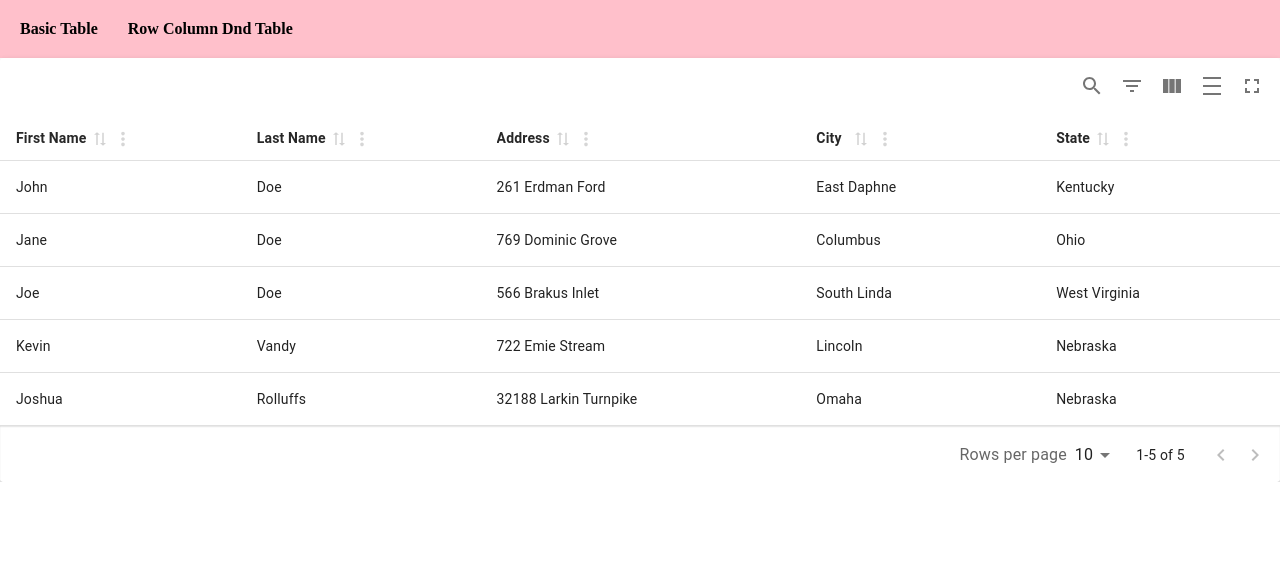
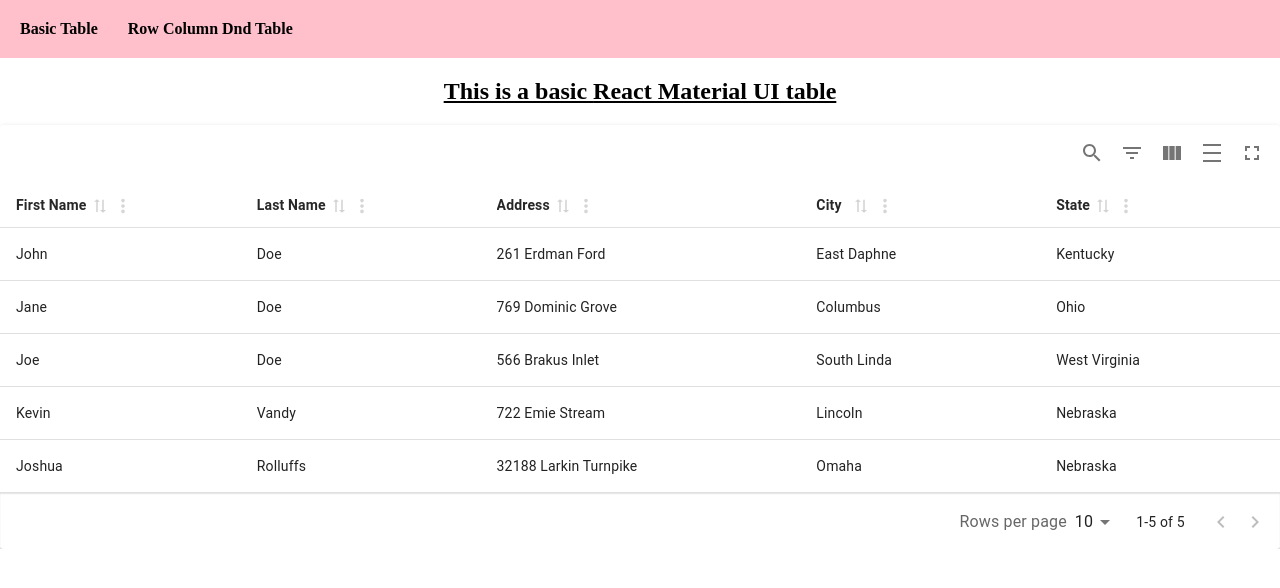
Before and after one commit to Prakash171999/table-dnd, a Next.js app: page /basic-table in a window 1280 px wide. Shown: the top 588 px of the page. Built offline with nearby package versions, Linux system fonts and the light colour scheme.

Commit message:
Fix:Added title to the pages

```diff
--- a/src/pages/basic-table/index.tsx
+++ b/src/pages/basic-table/index.tsx
@@ -94,7 +94,14 @@ const Basic = () => {
     []
   );
 
-  return <MaterialReactTable columns={columns} data={data} />;
+  return (
+    <>
+      <h2 style={{ textAlign: "center", padding: "20px" }}>
+        <u>This is a basic <b>React Material UI table</b></u>
+      </h2>
+      <MaterialReactTable columns={columns} data={data} />
+    </>
+  );
 };
 
 export default Basic;
--- a/src/pages/row-column-dnd/index.tsx
+++ b/src/pages/row-column-dnd/index.tsx
@@ -51,6 +51,10 @@ const RowColumnDnd = () => {
 
   const [data, setData] = useState(() => initialData);
   return (
+    <>
+      <h2 style={{ textAlign: "center", padding: "20px" }}>
+        <u>This <b>React Material UI table</b> row and column is dragable, column sortable and column resizeable</u>
+      </h2>
       <MaterialReactTable
         autoResetPageIndex={false}
         columns={columns}
@@ -75,6 +79,7 @@ const RowColumnDnd = () => {
           },
         })}
       />
+    </>
   );
 };
 
```
Lines whose indentation alone changed are shown as unchanged.
